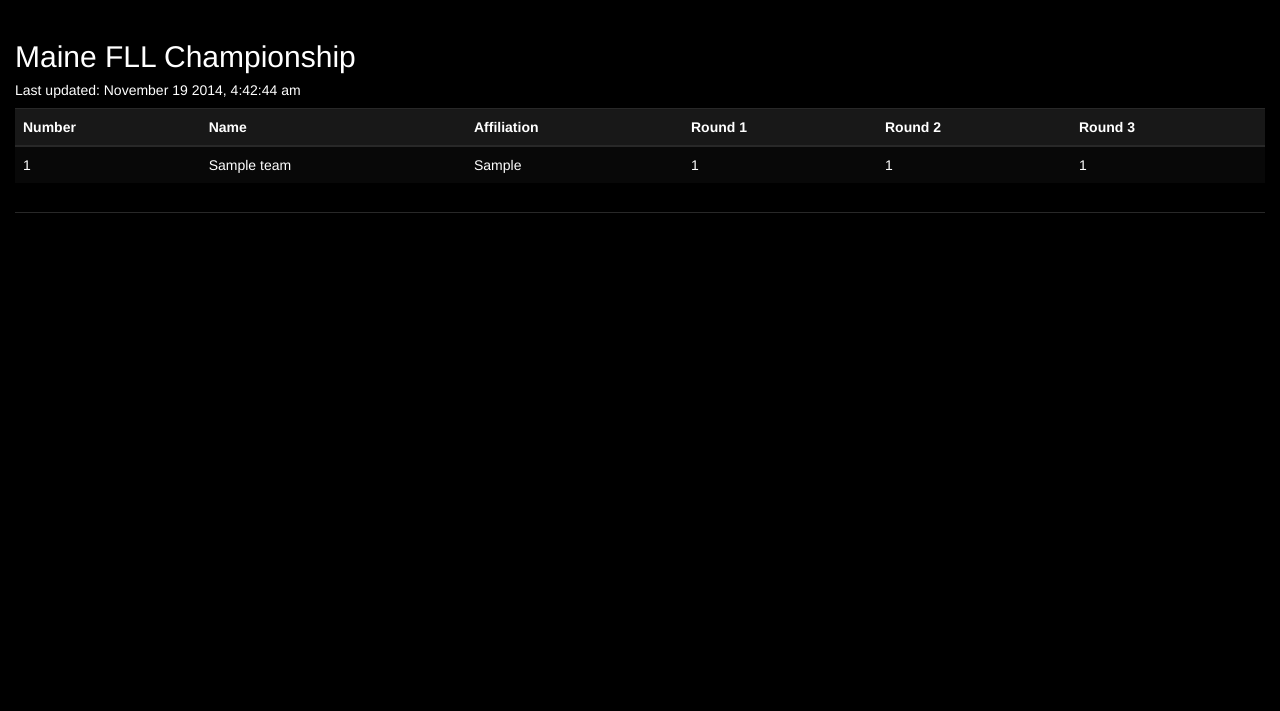
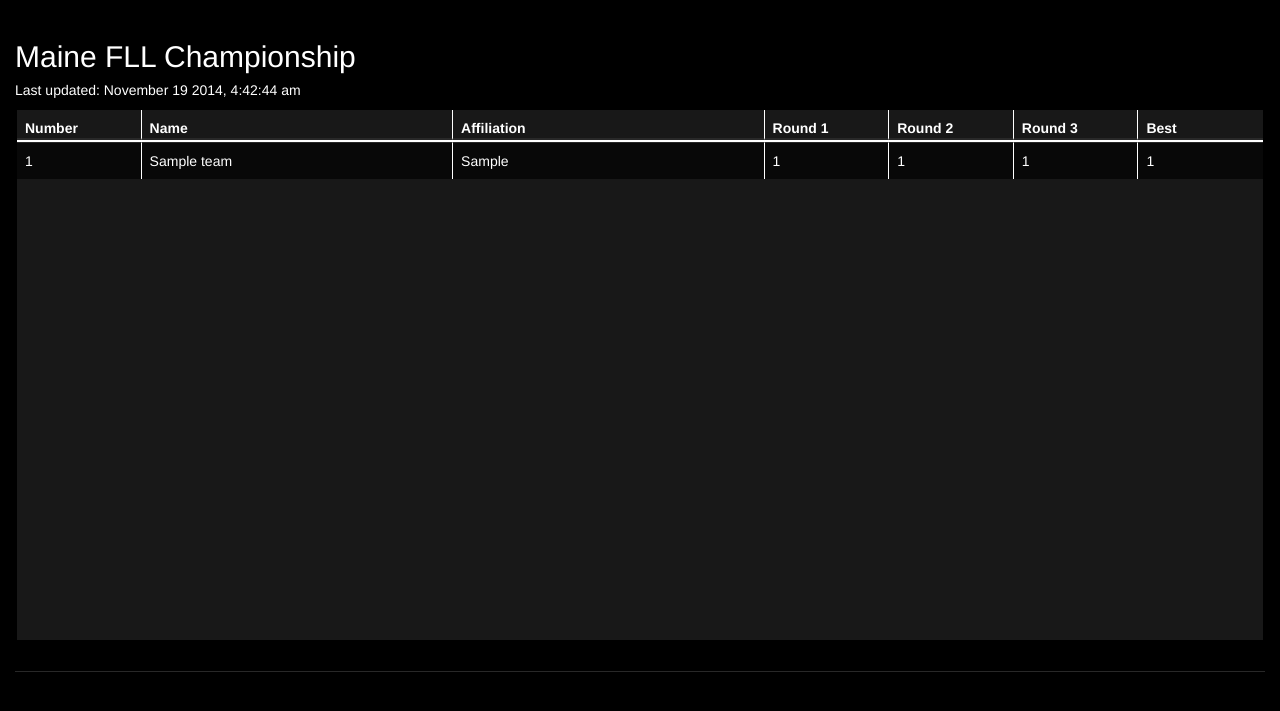
Before and after one commit to Azathoth2k/fllipit, a Flask app: page / in a window 1280 px wide. Shown: the top 711 px of the page. Run offline with Flask 2, Linux system fonts and the light colour scheme; tables that the repository leaves empty hold one stand-in row (values such as "Sample post"); some libraries are stand-ins or nearby versions; some web fonts are replaced.

Commit message:
Added basic scrolling with fixed header, and a mockup html file for sandbox work in Brackets

```diff
--- a/static/css/style.css
+++ b/static/css/style.css
@@ -3,3 +3,63 @@ body
 {
     background-color: Black;
 }
+
+table.scroll {
+    width: 100%;
+    border-spacing: 0;
+    border: 2px solid black;
+}
+
+table.scroll th,
+table.scroll td,
+table.scroll tr,
+table.scroll thead,
+table.scroll tbody { display: block; }
+
+table.scroll thead tr {
+    /* fallback */
+    width: 97%;
+    /* minus scroll bar width */
+    width: -webkit-calc(100%);
+    width:    -moz-calc(100%);
+    width:         calc(100%);
+}
+
+table.scroll tr:after {
+    content: ' ';
+    display: block;
+    visibility: hidden;
+    clear: both;
+}
+
+table.scroll tbody {
+    height: 500px;
+    overflow-y: auto;
+    overflow-x: hidden;
+}
+
+table.scroll tbody td.numeric,
+table.scroll thead th.numeric {
+    width: 10%;
+    float: left;
+    border-right: 1px solid white;
+}
+
+table.scroll tbody td.text,
+table.scroll thead th.text {
+    width: 25%;
+    float: left;
+    border-right: 1px solid white;
+}
+
+thead tr th {
+    height: 30px;
+    line-height: 30px;
+    /*text-align: left;*/
+}
+
+tbody { border-top: 2px solid white; }
+
+tbody td:last-child, thead th:last-child {
+    border-right: none !important;
+}
--- a/static/js/app.js
+++ b/static/js/app.js
@@ -4,12 +4,13 @@ var fllipit = {
     // build HTML for a single Jenkins build
     getHtmlForSingleTeam: function (team) {
         var teamData =
-            "<tr><td>" + team.number + "</td>" +
-            "<td>" + team.name + "</td>" +
-            "<td>" + team.affiliation + "</td>" +
-            "<td>" + team.round1 + "</td>" +
-            "<td>" + team.round2 + "</td>" +
-            "<td>" + team.round3 + "</td>" +
+            "<tr><td class='numeric'>" + team.number + "</td>" +
+            "<td class='text'>" + team.name + "</td>" +
+            "<td class='text'>" + team.affiliation + "</td>" +
+            "<td class='numeric'>" + team.round1 + "</td>" +
+            "<td class='numeric'>" + team.round2 + "</td>" +
+            "<td class='numeric'>" + team.round3 + "</td>" +
+            "<td class='numeric'>" + team.round4 + "</td>" +
             "</tr>";
 
         return teamData;
@@ -17,14 +18,15 @@ var fllipit = {
 
     // update the build-list HTML on the main page
     updateHtml: function (data) {
-        var tableData = "<table class='table table-striped'><tr>" +
-            "<thead>" +
-            "<th>Number</th>" +
-            "<th>Name</th>" +
-            "<th>Affiliation</th>" +
-            "<th>Round 1</th>" +
-            "<th>Round 2</th>" +
-            "<th>Round 3</th>" +
+        var tableData = "<table class='table table-striped scroll'>" +
+            "<thead><tr>" +
+            "<th class='numeric'>Number</th>" +
+            "<th class='text'>Name</th>" +
+            "<th class='text'>Affiliation</th>" +
+            "<th class='numeric'>Round 1</th>" +
+            "<th class='numeric'>Round 2</th>" +
+            "<th class='numeric'>Round 3</th>" +
+            "<th class='numeric'>Best</th>" +
             "</tr>" +
             "</thead><tbody>";
         $.each(data, function (i, team) {
```
Also changed, not shown: templates/mockup.html (added, +47 -0 lines).
